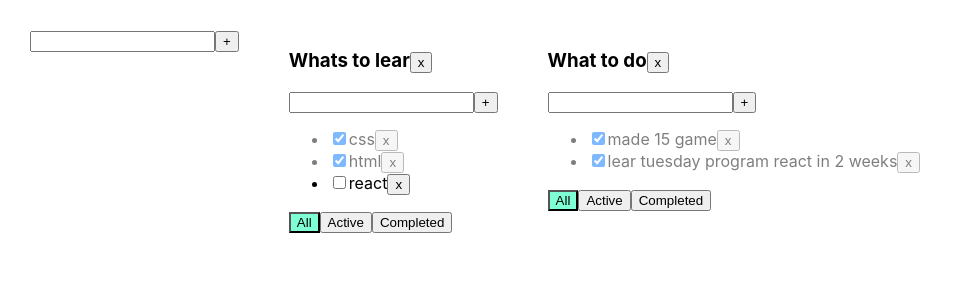
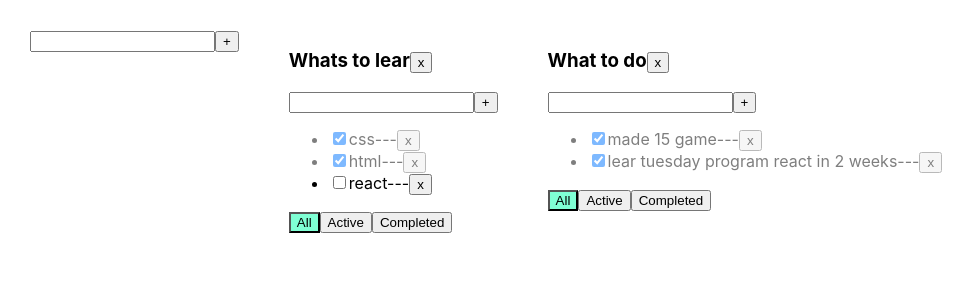
Before and after one commit to maximLomako/ReactToDoList, a React (Create React App) app: page / in a window 1280 px wide. Shown: the top 300 px of the page, without its empty margins (0-975 px from the left). Built offline with nearby package versions, Linux system fonts and the light colour scheme.

Commit message:
feat: add editable span component

```diff
--- /dev/null
+++ b/src/EditableSpan.tsx
@@ -0,0 +1,14 @@
+import React, {useState} from "react";
+
+type EditableSpanPropsType = {
+  title: string
+}
+
+export const EditableSpan = (props: EditableSpanPropsType) => {
+  let [editMode, setEditMode] = useState(false);
+  return (
+    editMode
+      ? <input value={props.title}/>
+      : <span>{props.title}---</span>
+  )
+}
--- a/src/Todolist.tsx
+++ b/src/Todolist.tsx
@@ -1,6 +1,7 @@
-import React, {ChangeEvent, KeyboardEvent, useState} from "react";
+import React, {ChangeEvent} from "react";
 import {FilterValuesType} from "./App";
 import AddItemForm from "./AddItemForm";
+import {EditableSpan} from "./EditableSpan";
 
 
 export type TaskType = {
@@ -35,7 +36,7 @@ export function Todolist(props: TodolistPropsType) {
       <h3>{props.title}
         <button onClick={removeTodolist}>x</button>
       </h3>
-      <AddItemForm addItem={addTask} />
+      <AddItemForm addItem={addTask}/>
       <ul>
         {
           props.tasks.map(t => {
@@ -55,7 +56,7 @@ export function Todolist(props: TodolistPropsType) {
                        checked={t.isDone}
                        onChange={onChangeHandler}
                 />
-                <span>{t.title}</span>
+                <EditableSpan title={t.title}/>
                 <button onClick={onRemoveHandler}>x</button>
               </li>
             }
```
